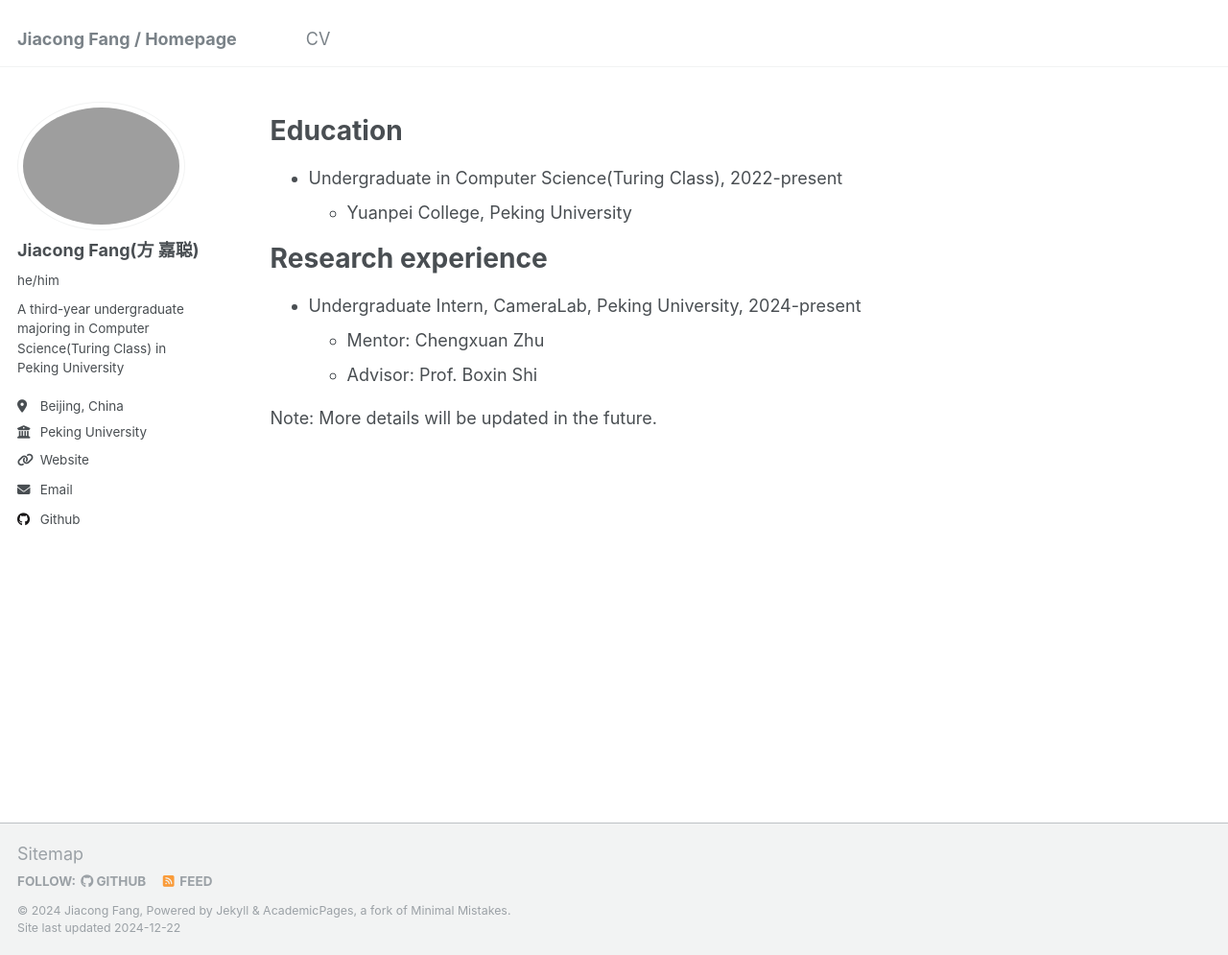
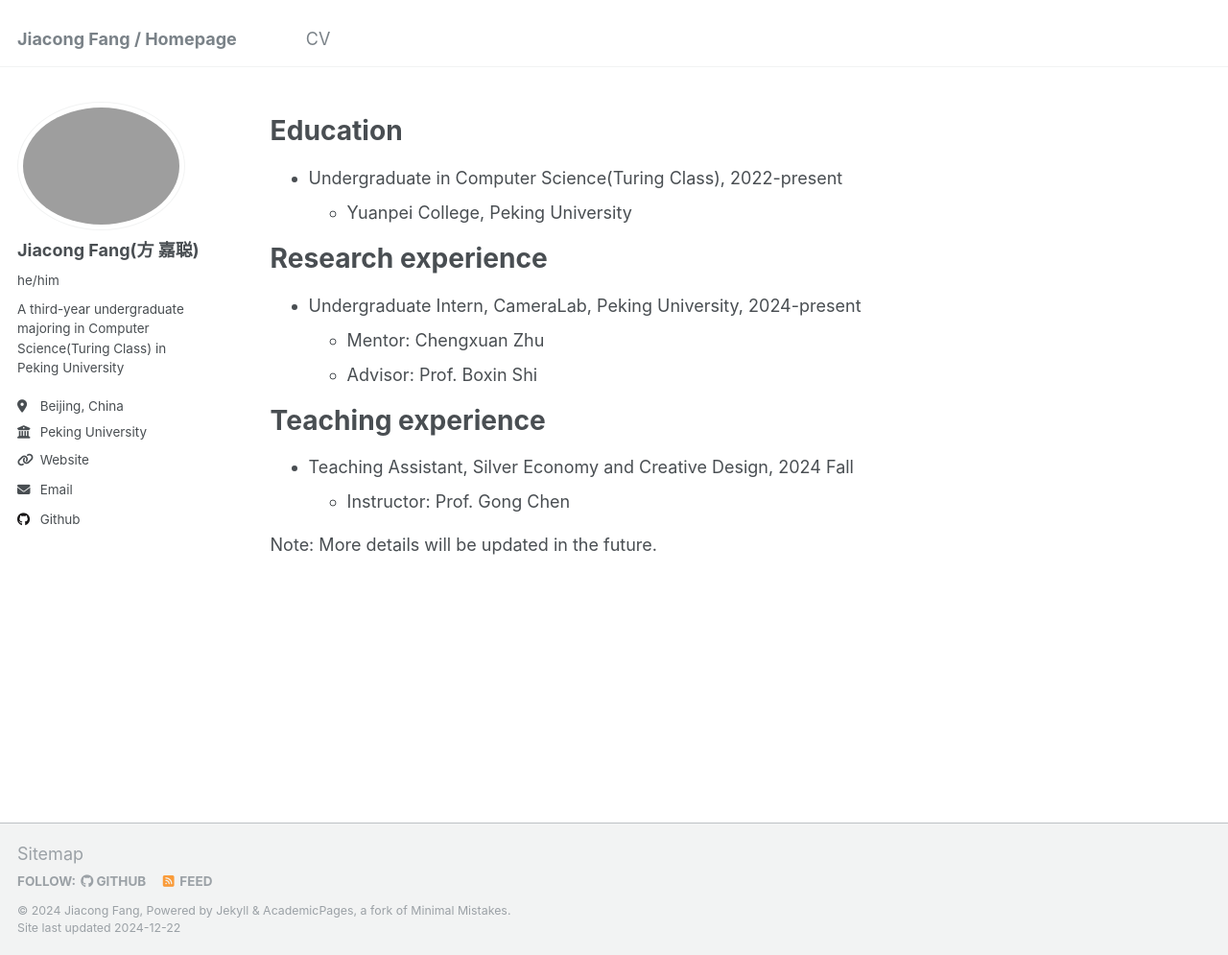
Before and after one commit to jiacongfang/jiacongfang.github.io, a Jekyll site: the page built from _pages/cv.md, in a window 1280 px wide and 995 px high. Shown: the whole window at 96% size. Built offline with Jekyll 4.4.1, drawn with Linux system fonts in a browser that asks for light colours.

```diff
--- a/_pages/cv.md
+++ b/_pages/cv.md
@@ -19,6 +19,11 @@
 * Undergraduate Intern, CameraLab, Peking University, 2024-present
   * Mentor: Chengxuan Zhu
   * Advisor: Prof. Boxin Shi
+
+Teaching experience
+======
+* Teaching Assistant, Silver Economy and Creative Design, 2024 Fall
+  * Instructor: Prof. Gong Chen
 
 Note: More details will be updated in the future.
 
```
Also changed, not shown: _pages/about.md (+1 -1 lines), 1 other file.
